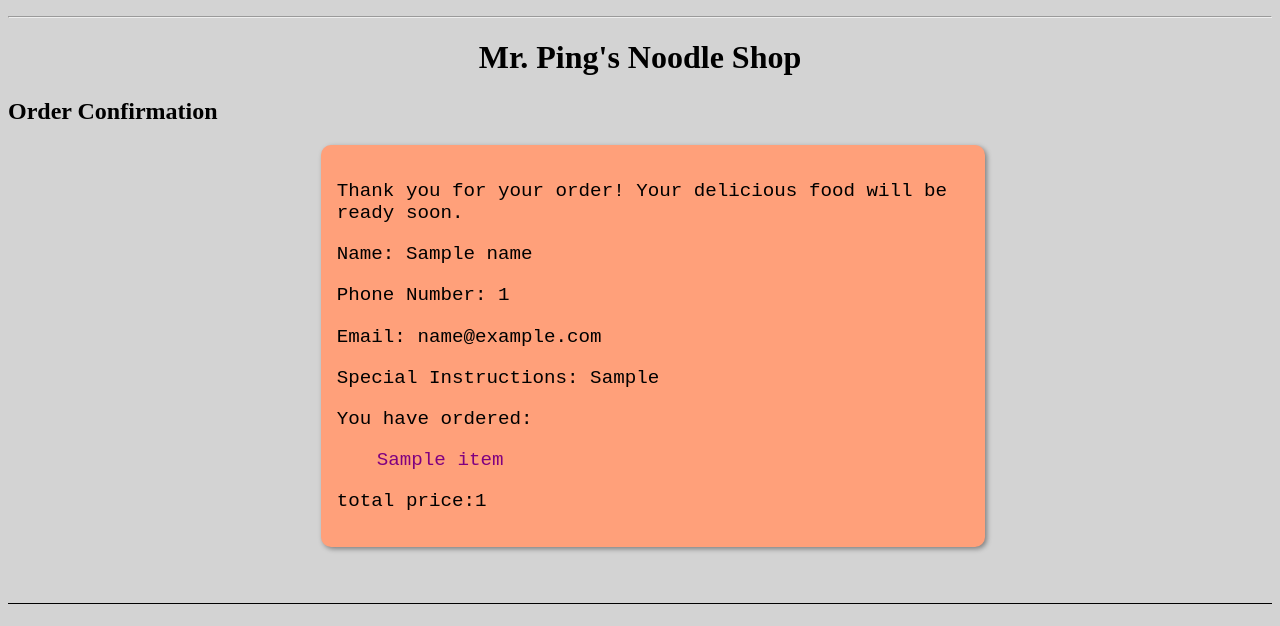
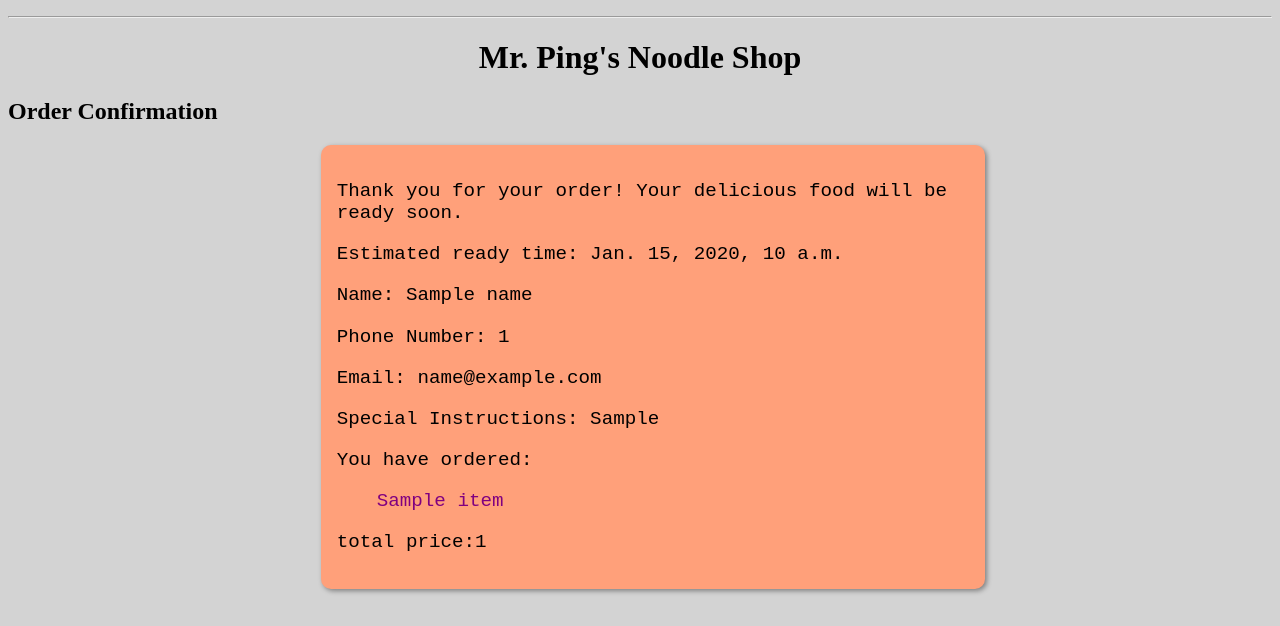
Before and after one commit to aaronhuan/cs412, a Django app: template restaurant/templates/restaurant/confirmation.html in a window 1280 px wide. Shown: the part 34-660 px from the top of the page. Run offline with Django 5.2, Linux system fonts and the light colour scheme; the template is opened without the code that fills it: most values are stand-ins (such as "Sample title", 1, 10 or a date in 2020).

Commit message:
added expected time at which the order will be ready

```diff
--- a/restaurant/templates/restaurant/confirmation.html
+++ b/restaurant/templates/restaurant/confirmation.html
@@ -13,6 +13,7 @@ Description: The confirmation.html template extends the base.html template, and
     <div class="order-form">
 
         <p>Thank you for your order! Your delicious food will be ready soon.</p>
+        <p>Estimated ready time: {{ready_time}}</p>
         <p>Name: {{name}}</p>
         <p>Phone Number: {{phone_number}}</p>
         <p>Email: {{email}}</p>
--- a/restaurant/views.py
+++ b/restaurant/views.py
@@ -3,6 +3,7 @@
 #Description: Views for the restaurant app handling main, order, and confirmation pages.
 
 import random
+import time
 from django.shortcuts import render
 # Create your views here.
 
@@ -116,7 +117,8 @@ def confirmation(request):
             "email": email,
             "special_instructions": special_instructions,
             "ordered_items": selected_items,
-            "total_price": total_price
+            "total_price": total_price,
+            "ready_time": time.strftime("%I:%M %p", time.localtime(time.time() + 30*60)),  #use time module to get current time + 30 minutes
         }
 
     return render(request, 'restaurant/confirmation.html', context)
```
